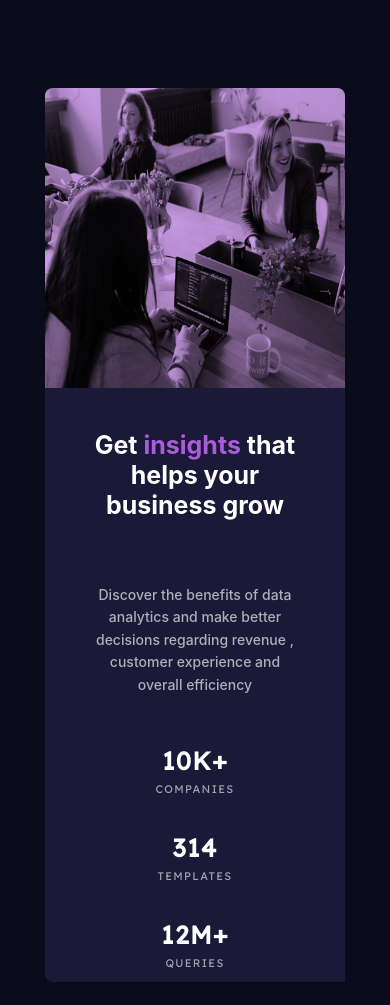
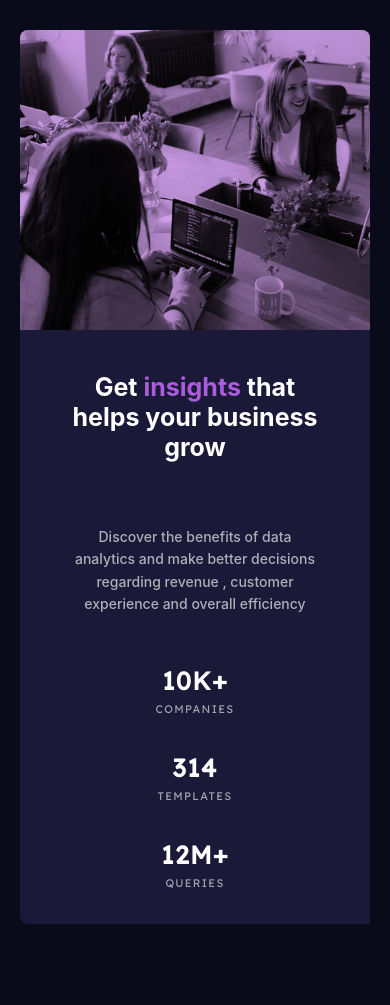
Before and after one commit to rohith-23-creator/Stats-preview-card, a plain HTML site: page index.html in a window 390 px wide. After the commit the page ends 944 px from the top, so only its background shows below. Drawn offline with Linux system fonts and the light colour scheme.

Commit message:
Update style.css

```diff
--- a/style.css
+++ b/style.css
@@ -180,16 +180,19 @@ figure {
     padding: 0.3em;
   }
 }
+@media (max-width: 500px) {
+  .container {
+    margin-top: 30px;
+  }
 
-@media (max-width: 500px) {
   figure img,
   .overlay {
-    width: 350px;
+    width: 400px;
     height: 350px;
   }
 
   .text-container {
-    width: 350px;
+    width: 400px;
   }
 
   .header-text {
@@ -207,9 +210,9 @@ figure {
   figure img,
   .overlay {
     height: 300px;
-    width: 300px;
+    width: 350px;
   }
   .text-container {
-    width: 300px;
+    width: 350px;
   }
 }
```
